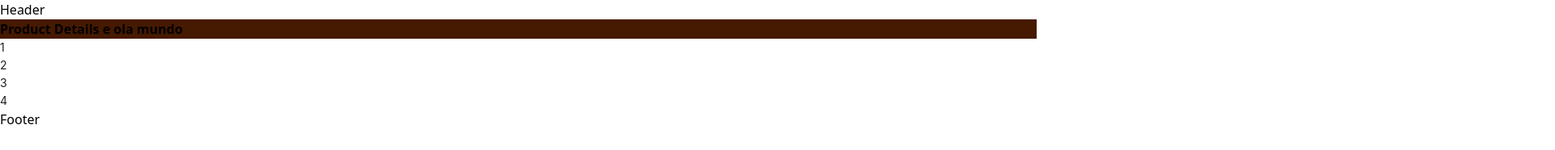
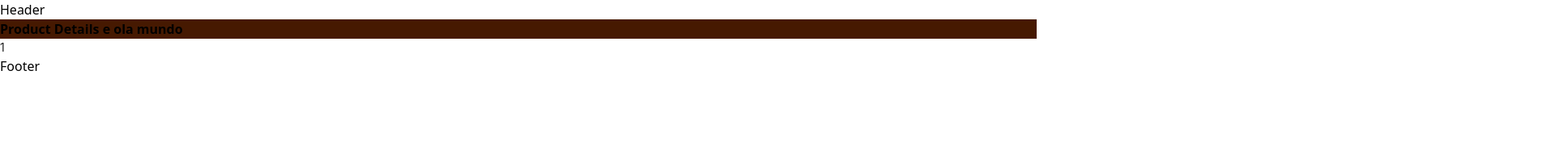
Before and after one commit to jGuilhermeB/ProjetoGTReact, a React (Vite) app: page /product in a window 1280 px wide. Shown: the top 186 px of the page at 81% size, 1920 px wide, since content can reach past the window. Built offline with nearby package versions, Linux system fonts and the light colour scheme.

Commit message:
teste de push

```diff
--- a/src/Components/ProductDetails.jsx
+++ b/src/Components/ProductDetails.jsx
@@ -7,7 +7,7 @@
     <>
       <h1 className ="bg-amber-950 font-bold 2xl:" >Product Details e ola mundo</h1>
 
-      <div className=' w-full flex justify-items-center '>
+      <div className=''>
         <div className=' '>
           <Carousel arrows infinite={false} >
             <div>
```
